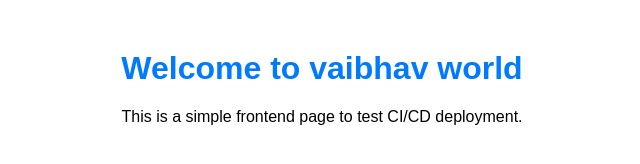
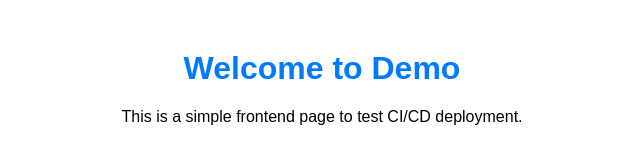
Before and after one commit to vaibhavs0007/demo, a plain HTML site: page index.html in a window 1280 px wide. Shown: the whole page, without its empty margins (318-958 px from the left). Drawn offline with Linux system fonts and the light colour scheme.

Commit message:
Update index.html

```diff
--- a/index.html
+++ b/index.html
@@ -16,7 +16,7 @@
     </style>
 </head>
 <body>
-    <h1>Welcome to vaibhav world</h1>
+    <h1>Welcome to Demo</h1>
     <p>This is a simple frontend page to test CI/CD deployment.</p>
 </body>
 </html>
```
